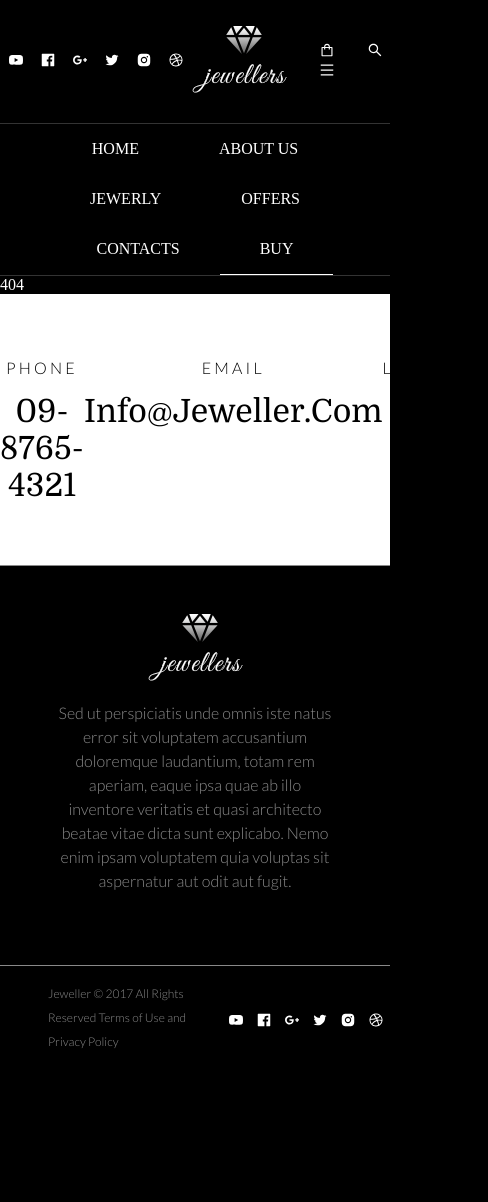
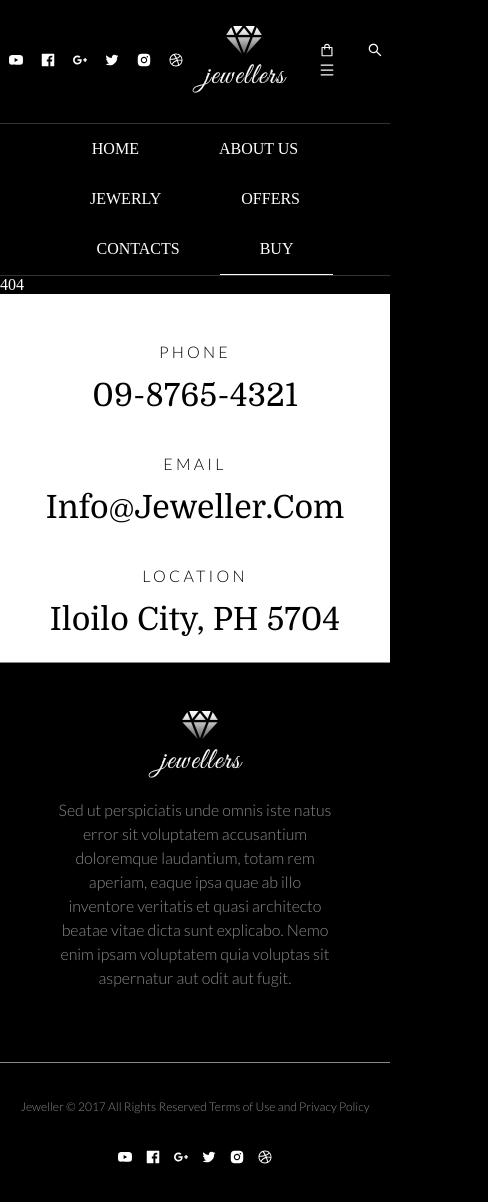
Before and after one commit to Koralldv/jewelry-shop, a React (Create React App) app: page /buy in a window 390 px wide. Shown: the top 1202 px of the page, 488 px wide, since content can reach past the window. Before the commit the page ends 1078 px from the top, so only its background shows below. Built offline with nearby package versions, Linux system fonts and the light colour scheme.

Commit message:
Адаптив

```diff
--- a/src/components/Footer.jsx
+++ b/src/components/Footer.jsx
@@ -65,7 +65,12 @@ const ContactList = styled.div`
     max-width: 1110px;
     width: 100%;
     margin: 0 auto;
-    padding: 3rem 0 0 0;
+    padding: 2rem 0 0 0;
+    flex-direction: column;
+
+    @media screen and (min-width: 768px) {
+        flex-direction: row;
+    }
 `;
 const ContactItem = styled.div``;
 const Title = styled.span`
@@ -116,7 +121,13 @@ const Info = styled.div`
     display: flex;
     justify-content: space-between;
     align-items: center;
-    padding: 0 0 0 3rem;
+    padding: 1rem 1rem 3rem 1rem;
+    flex-direction: column;
+
+    @media screen and (min-width: 768px) {
+        flex-direction: row;
+        padding: 1rem;
+    }
 `;
 const Policy = styled.p`
     font-family: var(--familyLato);
```
